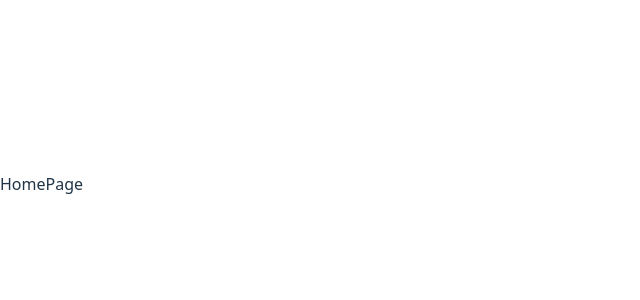
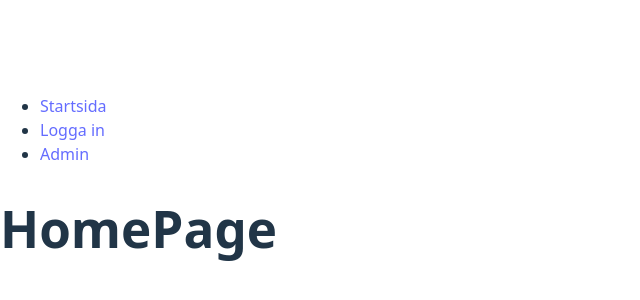
Before and after one commit to nathalievaster/library-frontend, a React (Vite) app: page / in a window 1280 px wide. Shown: the part 216-516 px from the top of the page, without its empty margins (0-640 px from the left). Built offline with nearby package versions, Linux system fonts and the light colour scheme.

Commit message:
header med nav

```diff
--- /dev/null
+++ b/src/components/Header.tsx
@@ -0,0 +1,15 @@
+import { NavLink } from "react-router-dom"
+
+const Header = () => {
+  return (
+    <header>
+        <ul>
+            <li><NavLink to="/">Startsida</NavLink></li>
+            <li><NavLink to="/login">Logga in</NavLink></li>
+            <li><NavLink to="/admin">Admin</NavLink></li>
+        </ul>
+    </header>
+  )
+}
+
+export default Header
--- a/src/pages/HomePage.tsx
+++ b/src/pages/HomePage.tsx
@@ -1,6 +1,11 @@
+import Header from "../components/Header"
+
 const HomePage = () => {
   return (
-    <div>HomePage</div>
+    <>
+      <Header />
+      <h1>HomePage</h1>
+    </>
   )
 }
 
```
